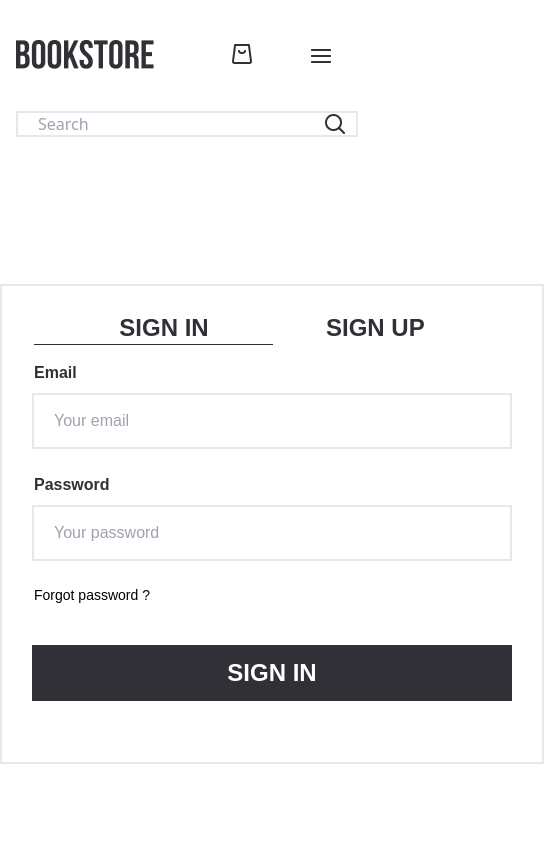
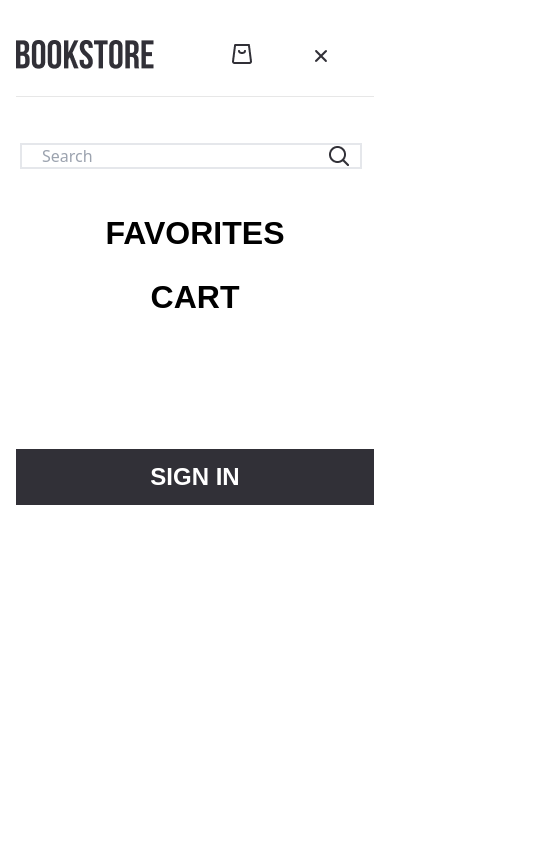
Before and after one commit to YuriBY/diplom-React, a React (Vite) app: page /signin in a window 390 px wide. Both pictures are taken after a click on the picture 320 px from the left and 56 px from the top of the page. Shown: the top 844 px of the page, 544 px wide, since content can reach past the window. Built offline with nearby package versions, Linux system fonts and the light colour scheme.

Commit message:
fix signin

```diff
--- a/src/components/Header/header.tsx
+++ b/src/components/Header/header.tsx
@@ -7,27 +7,35 @@ import heart from "../../assets/heart.png";
 import favotiteHeart from "../../assets/favorite.png";
 import man from "../../assets/man.png";
 import burger from "../../assets/Burger.png";
+import x from '../../assets/x (2).png'
 import { fetchBooks, searchBooks } from "../../redux/books/booksSlice";
 import { addSearchValue } from "../../redux/searchValue/searchValueSlice";
 import { useAppDispatch, useAppSelector } from "../../redux/hooks";
 import { Input } from "../Input/Input";
-import { useSearchParams } from "react-router-dom";
+import { useNavigate, useSearchParams } from "react-router-dom";
 import { selectAllBooksInCart } from "../../redux/cart/cartSlice";
 import { RootState } from "../../redux/store";
 import { Link } from "react-router-dom";
 import { selectFavorite } from "../../redux/books/favoriteSlice";
+import { Button } from "../Button/Button";
 
 export const Header = () => {
   const [visibleInput, setVisibleInput] = useState(false);
+  const [isUserOnline, setisUserOnline] = useState(false);
   const [searchParams, setSearchParams] = useSearchParams();
   const dispatch = useAppDispatch();
   const myCartBooks = useAppSelector((state: RootState) =>
     selectAllBooksInCart(state)
   );
+  const navigate = useNavigate();
+
 
   const myFavoritesBooks = useAppSelector((state: RootState) =>
     selectFavorite(state)
   );
+
+  const userDataString = localStorage.getItem("onlineUser");
+
 
   const handleSearchInputChange = (e: React.ChangeEvent<HTMLInputElement>) => {
     setSearchParams((param) => {
@@ -58,6 +66,15 @@ export const Header = () => {
     setVisibleInput((prev) => !prev);
   };
 
+  const handleLogout = () => {
+    localStorage.setItem("onlineUser", ``);
+
+  };
+
+  const handleSignIn = () => {
+    navigate('/signin')
+  };
+
   const inputOpacityClass = visibleInput ? "opacity-100" : "opacity-0";
 
   return (
@@ -74,7 +91,7 @@ export const Header = () => {
         </div>
         <div
           className={`${inputOpacityClass} order-last md:order-none ml-4 md:self-end lg:place-self-auto mr-8 lg:mr-0 w-full
-        lg:w-6/12 lg:h-14 lg:my-6 lg:flex lg:opacity-100`}
+        lg:w-6/12 lg:h-14 lg:my-6 lg:flex lg:opacity-100 translate-y-8 lg:translate-x-0 translate-x-1 lg:translate-y-0`}
         >
           <div className="block relative w-full">
             <Input
@@ -125,13 +142,31 @@ export const Header = () => {
           </Link>
 
           <img
-            src={burger}
+            src={visibleInput ? x : burger}
             alt=""
             className="w-6 h-6 mx-4 my-5 lg:translate-x-0 lg:hidden"
             onClick={handeleVisibleInput}
           />
         </div>
       </div>
+      {visibleInput ?
+      <>
+        <div className="h-px w-11/12 mx-auto bg-[#E7E7E7] -translate-y-12"></div>
+        <div className=" bg-white w-full h-[640px]">
+          <div className="w-11/12 mx-auto h-72 flex flex-col">
+
+              <div className="font-bebas font-bold uppercase mx-auto mt-16 text-[32px] "><Link to={'/favorite'} onClick={() => setVisibleInput(false)}>favorites </Link></div>
+
+
+            <div className="font-bebas font-bold uppercase mx-auto mt-4 text-[32px] "><Link to={'/cart'} onClick={() => setVisibleInput(false)}>cart</Link></div>
+          </div>
+
+          <div className="mt-4 w-11/12 mx-auto h-14 bg-[#313037] text-white font-bebas font-bold text-2xl text-center pt-3">
+              <Button value={userDataString ? "LOG OUT" : "SIGN IN"}
+               onClick={userDataString ? handleLogout : handleSignIn}/>
+          </div>
+        </div>
+      </> : ''}
     </>
   );
 };
--- a/src/components/SignIn/SignInOrSignUp.tsx
+++ b/src/components/SignIn/SignInOrSignUp.tsx
@@ -78,6 +78,7 @@ export const SignInOrSignUp = () => {
         if (userPass.length === 0) {
           setSignInCheckPass(true);
         } else {
+          localStorage.setItem("onlineUser", `${data.email}`);
           navigate("/account", { state: { from: location, email: data.email} });
         }
       }
@@ -93,14 +94,14 @@ export const SignInOrSignUp = () => {
   };
   return signUpForm ? (
     <form
-      className="border-2 border-solid w-[544px] h-[656px] m-auto mt-[140px] mb-[200px] flex flex-col"
+      className="md:border-2 md:border-solid w-[320px] md:w-[544px] h-[480px] m-auto mt-[140px] mb-[200px] flex flex-col"
       onSubmit={checkAndSend}
     >
       <div className="flex flex-row justify-evenly uppercase font-bebas font-bold text-2xl text-[#313037] mt-[26px] cursor-pointer">
         <div onClick={handleSignInOrSignUp}>sign in</div>
         <div>sign up</div>
       </div>
-      <div className="w-[239px] h-px bg-[#313037] ml-[247px] mb-8"></div>
+      <div className="w-1/3 md:w-[239px] h-px bg-[#313037] ml-[180px] md:ml-[247px] mb-8"></div>
       <label
         htmlFor=""
         className="ml-8 font-helios font-bold text-[#313037] mb-2"
@@ -110,7 +111,7 @@ export const SignInOrSignUp = () => {
 
       <input
         {...register("name", { required: true })}
-        className="w-[480px] h-14 border-2 border-solid border-[#E7E7E7] mx-auto text-[#A8A8A8] pl-[20px] font-helios"
+        className="w-11/12 md:w-[480px] h-14 border-2 border-solid border-[#E7E7E7] mx-auto text-[#A8A8A8] pl-[20px] font-helios"
         placeholder="Your name"  onChange={() => setIsRegistratedName(false)}
       />
       {isRegistratedName && (
@@ -126,7 +127,7 @@ export const SignInOrSignUp = () => {
       </label>
       <input
         {...register("email", { required: true, pattern: /^\S+@\S+$/i })}
-        className="w-[480px] h-14 border-2 border-solid border-[#E7E7E7] mx-auto text-[#A8A8A8] pl-[20px] font-helios"
+        className="w-11/12 md:w-[480px] h-14 border-2 border-solid border-[#E7E7E7] mx-auto text-[#A8A8A8] pl-[20px] font-helios"
         placeholder="Your email"
         onChange={() => setIsRegistratedEmail(false)}
       />
@@ -148,7 +149,7 @@ export const SignInOrSignUp = () => {
       </label>
       <input type="password"
         {...register("password", { required: true })}
-        className="w-[480px] h-14 border-2 border-solid border-[#E7E7E7] mx-auto text-[#A8A8A8] pl-[20px] font-helios"
+        className="w-11/12 md:w-[480px] h-14 border-2 border-solid border-[#E7E7E7] mx-auto text-[#A8A8A8] pl-[20px] font-helios"
         placeholder="Your password"
       />
       <label
@@ -159,7 +160,7 @@ export const SignInOrSignUp = () => {
       </label>
       <input type="password"
         {...register("confirmpassword", { required: true })}
-        className="w-[480px] h-14 border-2 border-solid border-[#E7E7E7] mx-auto text-[#A8A8A8] pl-[20px] font-helios"
+        className="w-11/12 md:w-[480px] h-14 border-2 border-solid border-[#E7E7E7] mx-auto text-[#A8A8A8] pl-[20px] font-helios"
         placeholder="Confirm your password"
       />
       {checkPassword && (
@@ -169,19 +170,19 @@ export const SignInOrSignUp = () => {
       )}
       <Button
         value="SIGN UP"
-        classname="mt-10 w-[480px] h-14 bg-[#313037] text-white font-bebas font-bold text-2xl mx-auto"
+        classname="mt-10 w-11/12 md:w-[480px] h-14 bg-[#313037] text-white font-bebas font-bold text-2xl mx-auto"
       />
     </form>
   ) : (
     <form
       onSubmit={checkUser}
-      className="border-2 border-solid w-[544px] h-[480px] m-auto mt-[140px] mb-[200px] flex flex-col"
+      className="md:border-2 md:border-solid w-[320px] md:w-[544px] h-[480px] m-auto mt-[140px] mb-[200px] flex flex-col"
     >
       <div className="flex flex-row justify-evenly uppercase font-bebas font-bold text-2xl text-[#313037] mt-[26px] cursor-pointer">
         <div>sign in</div>
         <div onClick={handleSignInOrSignUp}>sign up</div>
       </div>
-      <div className="w-[239px] h-px bg-[#313037] ml-8 mb-4"></div>
+      <div className="w-1/3 md:w-[239px] h-px bg-[#313037] ml-8 mb-4"></div>
 
       {shouldShowResetPasswordBlock && <div className="w-[480px] h-[64px] mx-auto bg-[#F4EEFD] font-helios pt-5 pl-5 mb-4" >Your password has been changed !</div>}
       <label
@@ -192,7 +193,7 @@ export const SignInOrSignUp = () => {
       </label>
       <input
         {...register("email", { required: true, pattern: /^\S+@\S+$/i })}
-        className="w-[480px] h-14 border-2 border-solid border-[#E7E7E7] mx-auto text-[#A8A8A8] pl-[20px] font-helios"
+        className="w-11/12 md:w-[480px] h-14 border-2 border-solid border-[#E7E7E7] mx-auto text-[#A8A8A8] pl-[20px] font-helios"
         placeholder="Your email"
         onChange={() => setSignIncheckEmail(false)}
       />
@@ -214,7 +215,7 @@ export const SignInOrSignUp = () => {
       </label>
       <input type="password"
         {...register("password", { required: true })}
-        className="w-[480px] h-14 border-2 border-solid border-[#E7E7E7] mx-auto text-[#A8A8A8] pl-[20px] font-helios"
+        className="w-11/12 md:w-[480px] h-14 border-2 border-solid border-[#E7E7E7] mx-auto text-[#A8A8A8] pl-[20px] font-helios"
         placeholder="Your password"
         onChange={() => setSignInCheckPass(false)}
       />
@@ -231,7 +232,7 @@ export const SignInOrSignUp = () => {
 
       <Button
         value="SIGN IN"
-        classname="w-[480px] h-14 bg-[#313037] text-white font-bebas font-bold text-2xl mx-auto"
+        classname="w-11/12 md:w-[480px] h-14 bg-[#313037] text-white font-bebas font-bold text-2xl mx-auto"
       />
     </form>
   );
```
